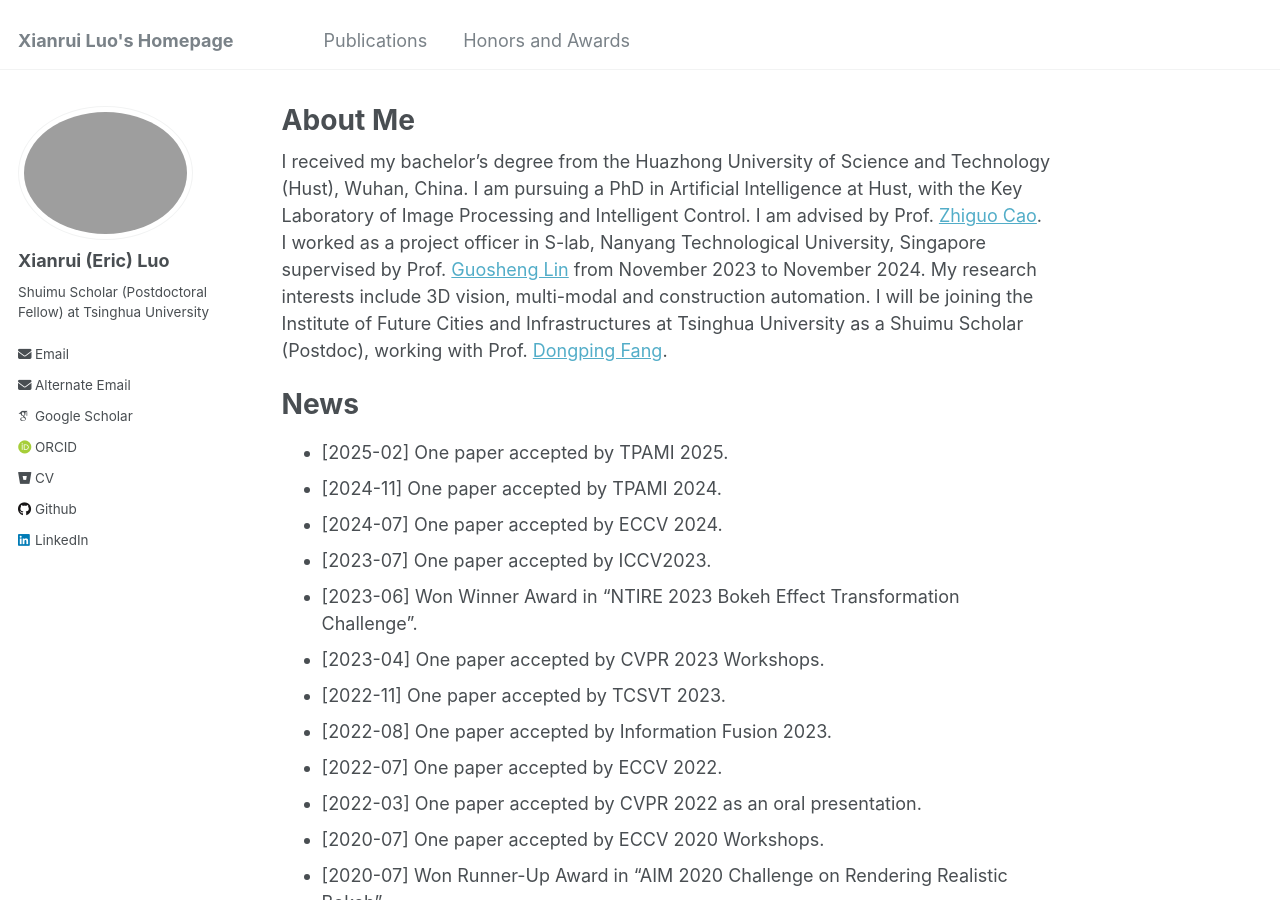
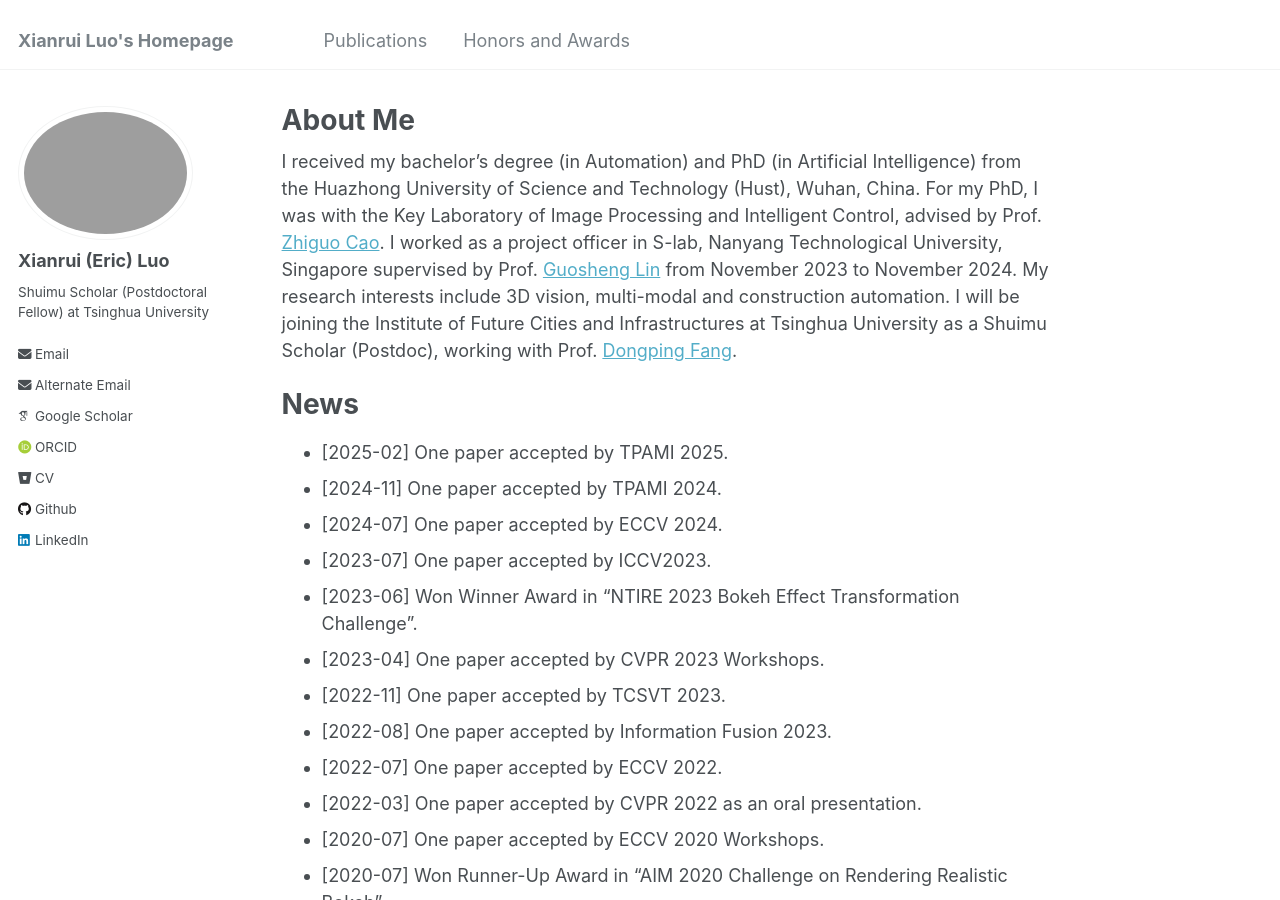
Before and after one commit to xianrui-luo/xianrui-luo.github.io, a Jekyll site: the page built from _pages/about.md, in a window 1280 px wide and 900 px high. Built offline with Jekyll 4.4.1, drawn with Linux system fonts in a browser that asks for light colours; some web fonts are replaced.

Commit message:
update profile

```diff
--- a/_pages/about.md
+++ b/_pages/about.md
@@ -7,7 +7,10 @@ redirect_from:
   - /about.html
 ---
 
-I received my bachelor's degree from the Huazhong University of Science and Technology (Hust), Wuhan, China. I am pursuing a PhD in Artificial Intelligence at Hust, with the Key Laboratory of Image Processing and Intelligent Control. I am advised by Prof. [Zhiguo Cao](https://openreview.net/profile?id=~Zhiguo_Cao1). I worked as a project officer in S-lab, Nanyang Technological University, Singapore supervised by Prof. [Guosheng Lin](https://guosheng.github.io/) from November 2023 to November 2024. My research interests include 3D vision, multi-modal and construction automation. I will be joining the Institute of Future Cities and Infrastructures at Tsinghua University as a Shuimu Scholar (Postdoc), working with Prof. [Dongping Fang](https://www.civil.tsinghua.edu.cn/cmen/info/1092/1394.htm).
+I received my bachelor's degree (in Automation) and PhD (in Artificial Intelligence) from the Huazhong University of Science and Technology (Hust), Wuhan, China.
+<!-- I am pursuing a PhD in Artificial Intelligence at Hust, with the Key Laboratory of Image Processing and Intelligent Control. I am advised by Prof. [Zhiguo Cao](https://openreview.net/profile?id=~Zhiguo_Cao1). -->
+For my PhD, I was with the Key Laboratory of Image Processing and Intelligent Control, advised by Prof. [Zhiguo Cao](https://openreview.net/profile?id=~Zhiguo_Cao1).
+I worked as a project officer in S-lab, Nanyang Technological University, Singapore supervised by Prof. [Guosheng Lin](https://guosheng.github.io/) from November 2023 to November 2024. My research interests include 3D vision, multi-modal and construction automation. I will be joining the Institute of Future Cities and Infrastructures at Tsinghua University as a Shuimu Scholar (Postdoc), working with Prof. [Dongping Fang](https://www.civil.tsinghua.edu.cn/cmen/info/1092/1394.htm).
 
 News
 =======
```
